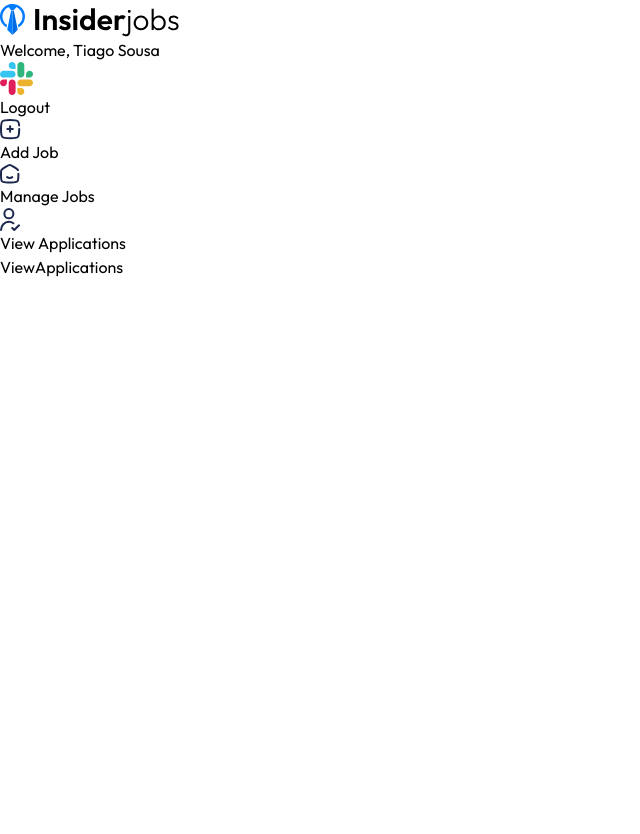
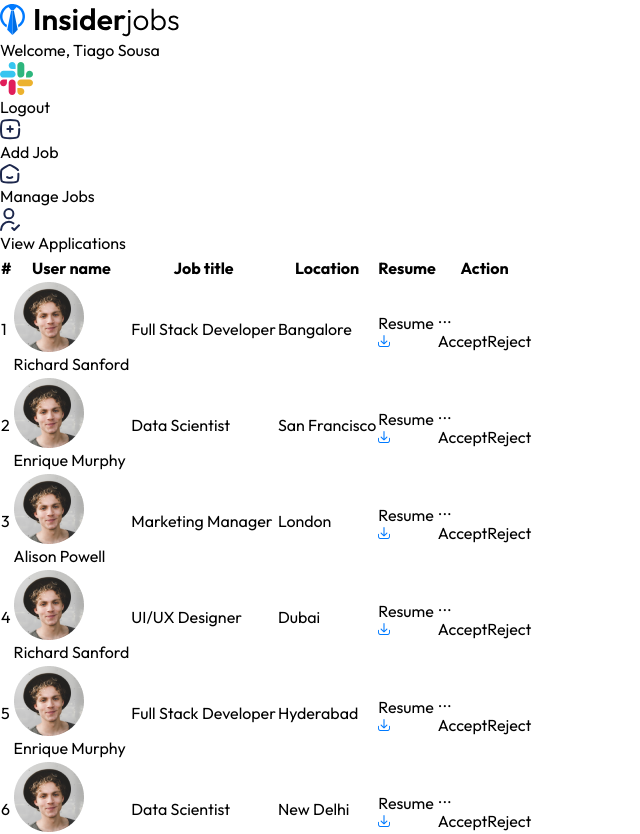
Before and after one commit to tiagosousa10/job-portal, a React (Vite) app in the folder client/: page /dashboard/view-applications in a window 1280 px wide. Shown: the top 834 px of the page, without its empty margins (0-640 px from the left). Before the commit the page ends 800 px from the top, so only its background shows below. Built offline with nearby package versions, Linux system fonts and the light colour scheme.

Commit message:
create table with dummy data for the view applications page

```diff
--- a/client/src/pages/ViewApplications.jsx
+++ b/client/src/pages/ViewApplications.jsx
@@ -1,7 +1,52 @@
 import React from "react";
+import { assets, viewApplicationsPageData } from "../assets/assets";
 
 const ViewApplications = () => {
-  return <div>ViewApplications</div>;
+  return (
+    <div>
+      <div>
+        <table>
+          <thead>
+            <tr>
+              <th>#</th>
+              <th>User name</th>
+              <th>Job title</th>
+              <th>Location</th>
+              <th>Resume</th>
+              <th>Action</th>
+            </tr>
+          </thead>
+          <tbody>
+            {viewApplicationsPageData.map((applicant, index) => (
+              <tr>
+                <td>{index + 1}</td>
+                <td>
+                  <img src={applicant.imgSrc} alt="" />
+                  <span>{applicant.name}</span>
+                </td>
+                <td>{applicant.jobTitle}</td>
+                <td>{applicant.location}</td>
+                <td>
+                  <a href="" target="_blank">
+                    Resume <img src={assets.resume_download_icon} alt="" />
+                  </a>
+                </td>
+                <td>
+                  <div>
+                    <button>...</button>
+                    <div>
+                      <button>Accept</button>
+                      <button>Reject</button>
+                    </div>
+                  </div>
+                </td>
+              </tr>
+            ))}
+          </tbody>
+        </table>
+      </div>
+    </div>
+  );
 };
 
 export default ViewApplications;
```
